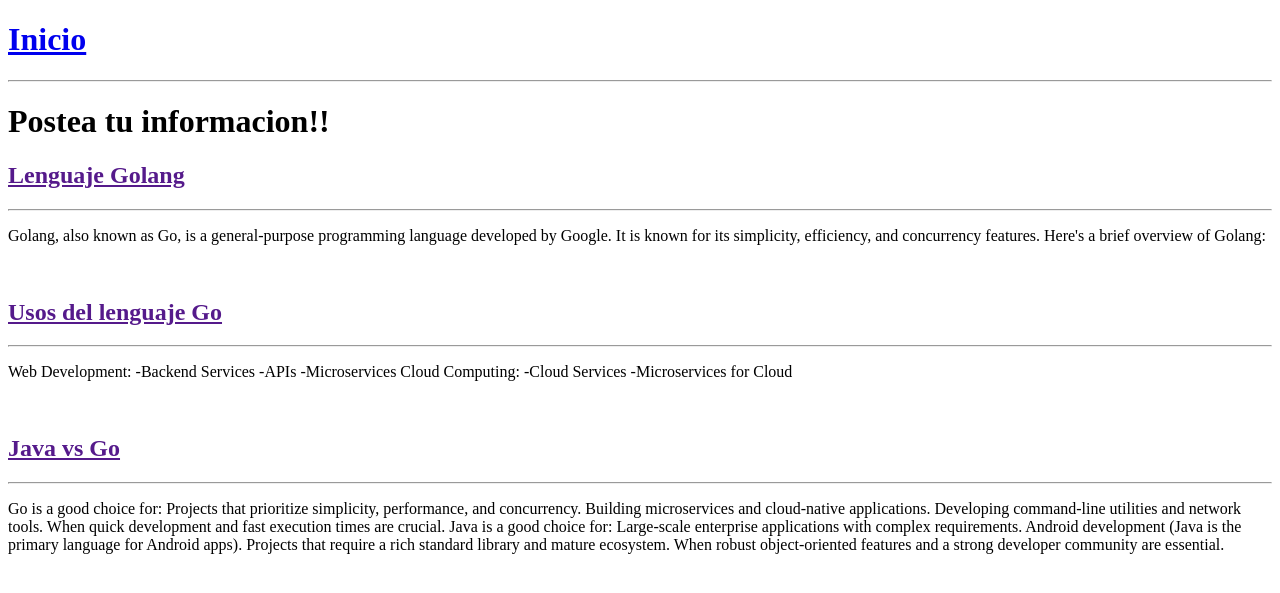
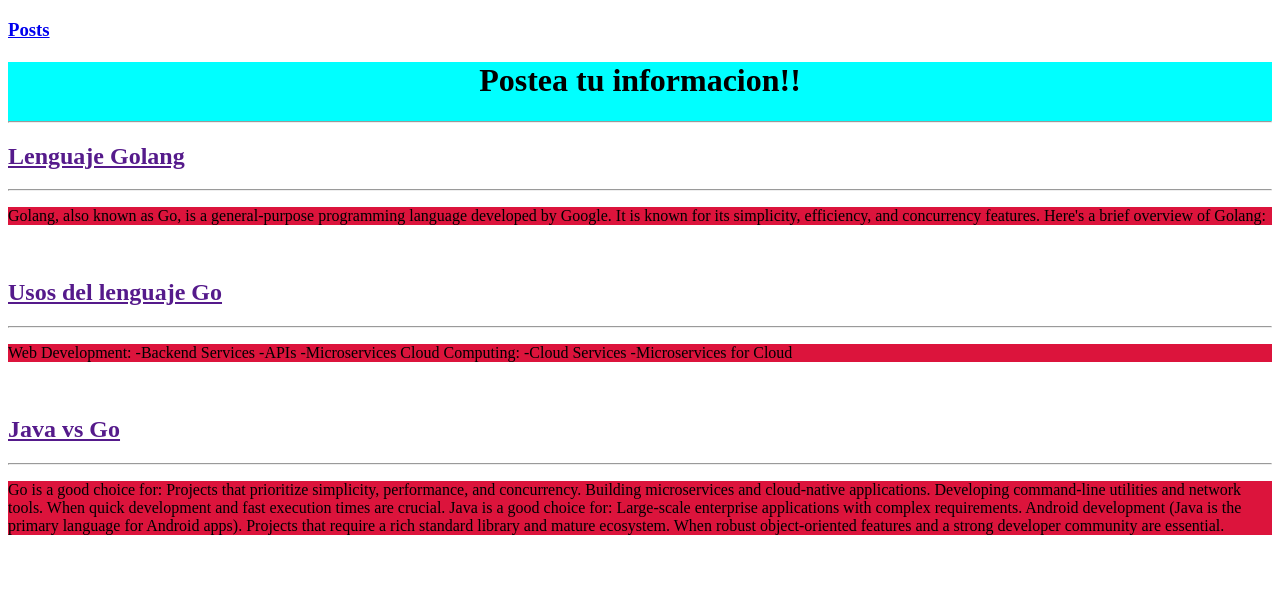
Before and after one commit to Laffitte3/Django_CRUD, a Django app: page / in a window 1280 px wide. Shown: the top 593 px of the page. Run offline with Django 5.2, Linux system fonts and the light colour scheme; data comes from the database, SQL or seed files in the repository.

Commit message:
agregamos un poco de estilo

```diff
--- /dev/null
+++ b/crud/static/css/base.css
@@ -0,0 +1,34 @@
+
+div.header_color{
+
+    text-align: center;
+    background-color: aqua;
+}
+
+h2.color_title{
+
+    color: red;
+}
+
+
+.color_div {
+
+    background-color: crimson;
+}
+
+div.color_body{
+
+    p {
+
+        color: black;
+    }
+}
+
+/*h3.color_title_home{
+
+    font-family: 'Source Sans Pro', sans-serif;
+    font-size: 200px;
+
+    color:black;
+}
+*/
--- a/django_project/settings.py
+++ b/django_project/settings.py
@@ -117,7 +117,8 @@ USE_TZ = True
 # https://docs.djangoproject.com/en/5.0/howto/static-files/
 
 STATIC_URL = "static/"
-
+#Registre los staticfile DIRS
+STATICFILES_DIRS = [BASE_DIR / "static"]
 # Default primary key field type
 # https://docs.djangoproject.com/en/5.0/ref/settings/#default-auto-field
 
--- a/templates/base.html
+++ b/templates/base.html
@@ -1,5 +1,8 @@
+{% load static %}
+
 <!DOCTYPE html>
 <html lang="en">
+<link rel="stylesheet" href="{% static 'css/base.css' %}">
 <head>
     <meta charset="UTF-8">
     <meta name="viewport" content="width=device-width, initial-scale=1.0">
@@ -7,15 +10,19 @@
 </head>
 <body>
 
-    <header>
-        <h1><a href="{% url 'home' %}">Inicio</a></h1>
-        <hr>
-        <h1>Postea tu informacion!!</h1>
+    <header >
+        <h3 class="color_title"><a href="{% url 'home' %}">Posts</a></h3>
+
+    <div class="header_color">
+
+            <h1>Postea tu informacion!!</h1>
+            <hr>
+    </div>
     </header>
 
     <div>
         {% block content %}
-        <h3><strong>Post</strong></h3>
+
 
         {% endblock %}
     </div>
--- a/templates/home.html
+++ b/templates/home.html
@@ -1,4 +1,5 @@
 {% extends "base.html" %}
+{% load static %}
 
 {% block content %}
 <!DOCTYPE html>
@@ -6,14 +7,24 @@
 <head>
     <meta charset="UTF-8">
     <meta name="viewport" content="width=device-width, initial-scale=1.0">
+    <link rel="stylesheet" href="{% static 'css/base.css' %}">
+    <link href="https://fonts.googleapis.com/css?family=Source+Sans+Pro:400"
+rel="stylesheet">
     <title>home</title>
 </head>
 <body>
     {% for post in post_list %}
     <div>
-        <h2><a href="">{{ post.title}}</a></h2>
+        <h2 class="color_title_home"><a href="">{{ post.title}}</a></h2>
         <hr>
-        <p>{{ post.body }}</p>
+        <div class="color_div">
+             <div class="color_body">
+
+                <p>{{ post.body }}</p>
+
+            </div>
+        </div>
+
         <br>
 
     </div>
```
